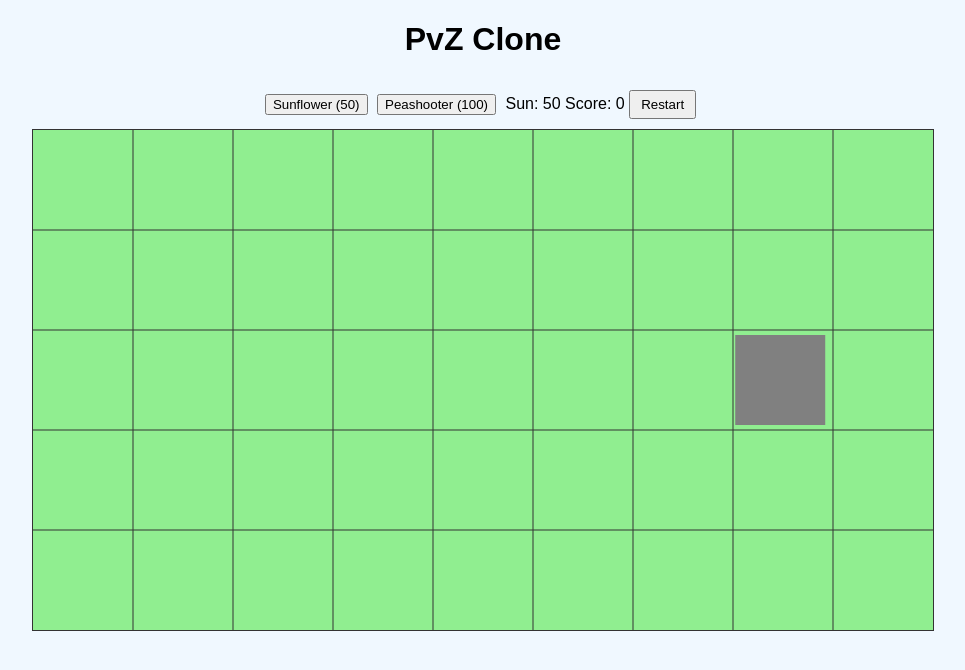
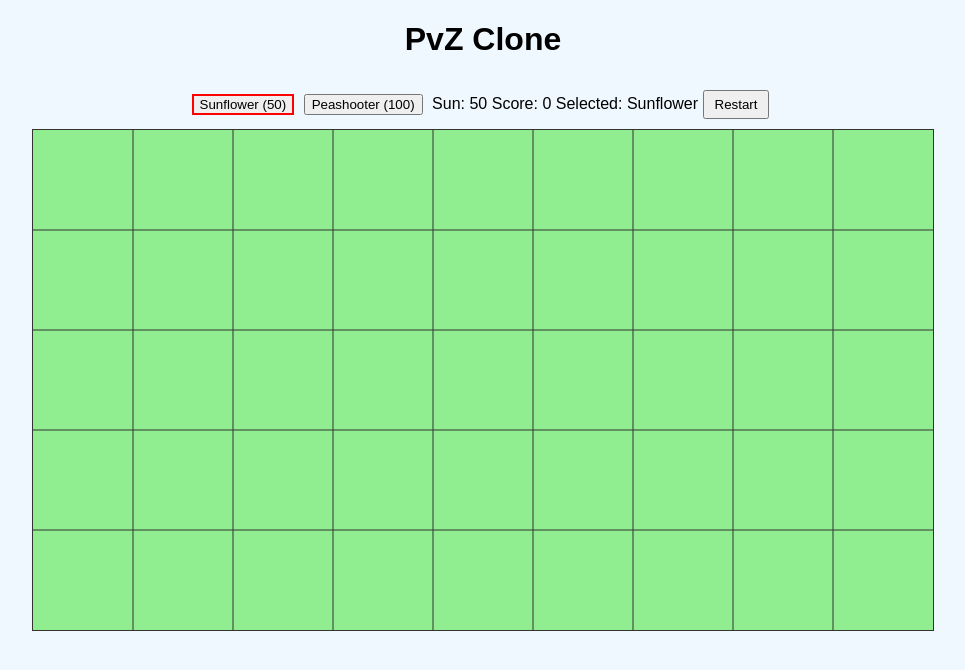
Before and after one commit to patriceac/PvZ, a plain HTML site: page index.html in a window 1280 px wide. Both pictures are taken after a click on the button "Sunflower (50)". Shown: the whole page, without its empty margins (157-1122 px from the left). Drawn offline with Linux system fonts and the light colour scheme.

Commit message:
Adjust zombie spawn timing and show selected plant

```diff
--- a/index.html
+++ b/index.html
@@ -13,6 +13,7 @@
         <button id="peashooterBtn">Peashooter (100)</button>
         <span>Sun: <span id="sun">50</span></span>
         <span>Score: <span id="score">0</span></span>
+        <span>Selected: <span id="selected">Peashooter</span></span>
         <button id="restart">Restart</button>
     </div>
     <canvas id="game" width="900" height="500"></canvas>
--- a/script.js
+++ b/script.js
@@ -20,15 +20,31 @@ const plants = [];
 const peas = [];
 const zombies = [];
 let lastZombieSpawn = 0;
-let zombieSpawnInterval = 5000;
+let zombieSpawnInterval = 10000;
 let gameOver = false;
 let lastTime = performance.now();
 
 const plantCosts = { sunflower: 50, peashooter: 100 };
 
-sunflowerBtn.addEventListener('click', () => selectedType = 'sunflower');
-peashooterBtn.addEventListener('click', () => selectedType = 'peashooter');
+function updateSelection() {
+    sunflowerBtn.classList.toggle('selected', selectedType === 'sunflower');
+    peashooterBtn.classList.toggle('selected', selectedType === 'peashooter');
+    const selEl = document.getElementById('selected');
+    if (selEl) selEl.textContent = selectedType.charAt(0).toUpperCase() + selectedType.slice(1);
+}
+
+sunflowerBtn.addEventListener('click', () => {
+    selectedType = 'sunflower';
+    updateSelection();
+});
+peashooterBtn.addEventListener('click', () => {
+    selectedType = 'peashooter';
+    updateSelection();
+});
 restartBtn.addEventListener('click', restartGame);
+
+// highlight initial selection
+updateSelection();
 
 canvas.addEventListener('click', e => {
     if (gameOver) return;
@@ -54,8 +70,9 @@ function restartGame() {
     sun = 50;
     score = 0;
     lastZombieSpawn = 0;
-    zombieSpawnInterval = 5000;
+    zombieSpawnInterval = 10000;
     selectedType = 'peashooter';
+    updateSelection();
     sunEl.textContent = sun;
     scoreEl.textContent = score;
     statusEl.textContent = '';
--- a/style.css
+++ b/style.css
@@ -12,6 +12,10 @@ body {
     margin-right: 5px;
 }
 
+#controls button.selected {
+    border: 2px solid red;
+}
+
 #game {
     border: 1px solid #333;
     background-color: #90ee90;
```
